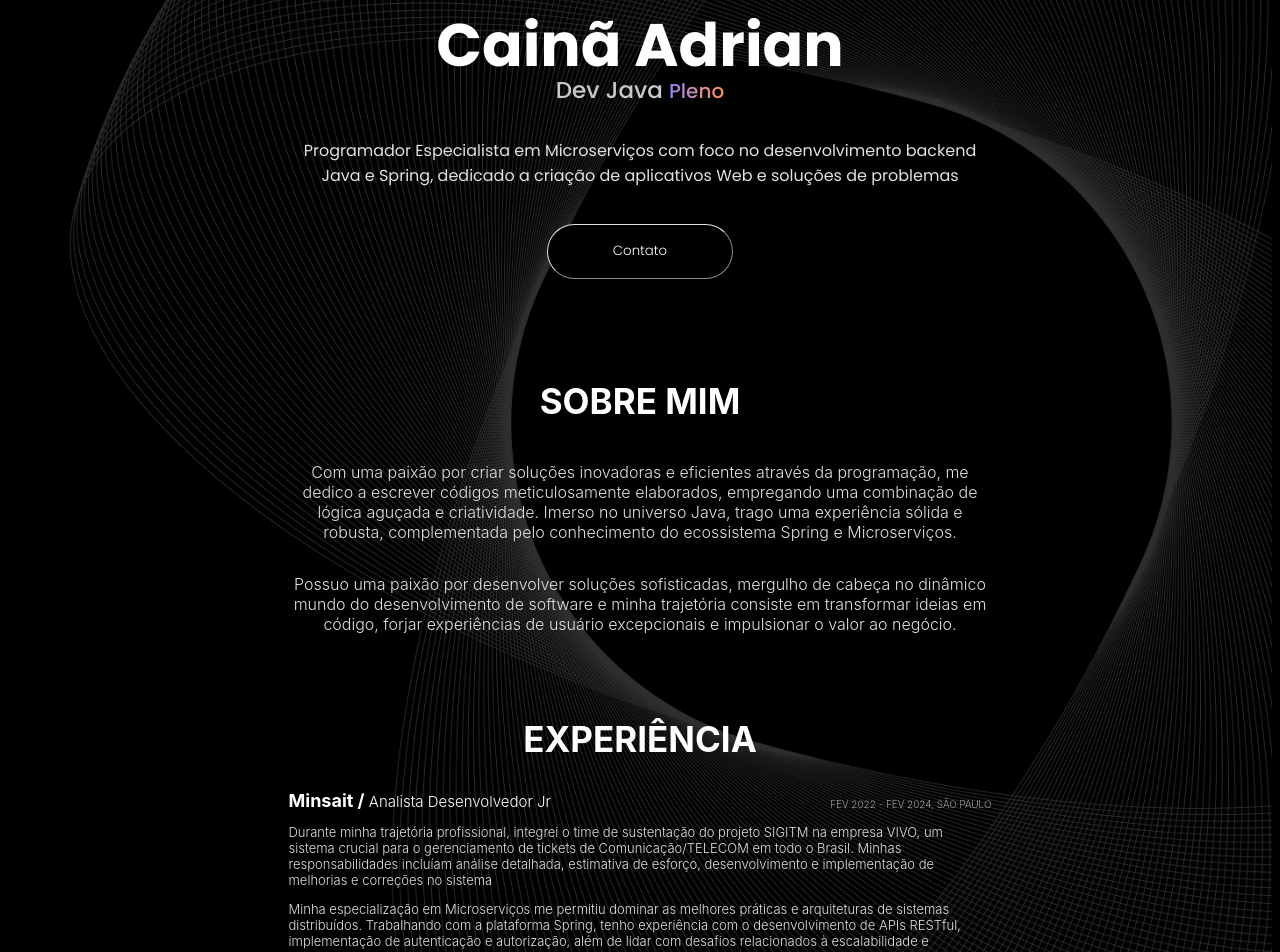
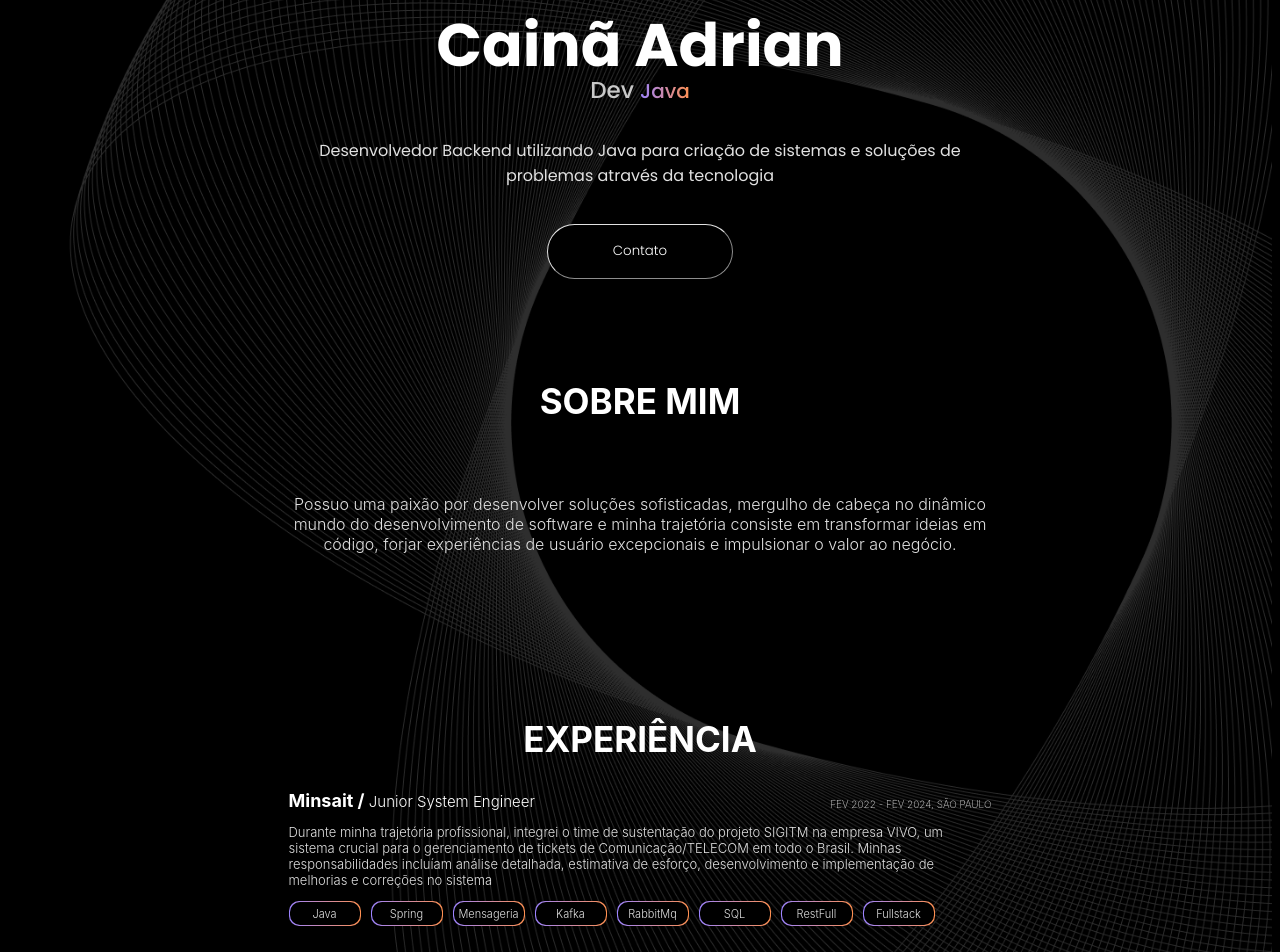
Before and after one commit to adrianmuniz/Portifolio-Dev, an Angular app: page / in a window 1280 px wide. Shown: the part 480-1432 px from the top of the page. Built offline with nearby package versions, Linux system fonts and the light colour scheme.

Commit message:
Sobre Mim update

```diff
--- a/src/app/components/content/content.component.html
+++ b/src/app/components/content/content.component.html
@@ -7,13 +7,13 @@
     <h1>Cainã Adrian</h1>
   </div>
   <div class="role">
-    <p>Dev Java <span class="full">Pleno</span></p>
+    <p>Dev <span class="full">Java</span></p>
   </div>
 
   <div class="presentation">
       <div class="text-presentation">
-        <p id="aboutMe">Programador Especialista em Microserviços com foco no desenvolvimento backend Java e Spring, dedicado a
-          criação de aplicativos Web e soluções de problemas</p>
+        <p id="aboutMe">Desenvolvedor Backend utilizando Java para criação de sistemas e soluções de problemas através
+          da tecnologia</p>
       </div>
       <div><button (click)="onClick()" class="contatoBtn">Contato</button></div>
   </div>
@@ -21,10 +21,7 @@
   <div class="aboutMe">
       <h1 class="aboutTitle">SOBRE MIM</h1>
       <div class="aboutText">
-        <p>Com uma paixão por criar soluções inovadoras e eficientes através da programação, me dedico a
-        escrever códigos meticulosamente elaborados, empregando uma combinação de lógica aguçada e criatividade. Imerso
-        no universo Java, trago uma experiência sólida e robusta, complementada pelo conhecimento do ecossistema Spring
-        e Microserviços.</p>
+        <p></p>
 
         <p>Possuo uma paixão por desenvolver soluções sofisticadas, mergulho de cabeça no dinâmico mundo do
           desenvolvimento de software e minha trajetória consiste em transformar ideias em código, forjar experiências de
@@ -35,7 +32,7 @@
   <div class="experience">
       <h1 class="expTitle">EXPERIÊNCIA</h1>
       <div class="job">
-        <p class="function"><span class="company">Minsait /</span> Analista Desenvolvedor Jr <span class="date">FEV 2022
+        <p class="function"><span class="company">Minsait /</span> Junior System Engineer <span class="date">FEV 2022
             - FEV 2024, SÃO PAULO</span></p>
       </div>
       <div class="description">
@@ -43,10 +40,6 @@
           sistema crucial para o gerenciamento de tickets de Comunicação/TELECOM em todo o Brasil. Minhas
           responsabilidades incluíam análise detalhada, estimativa de esforço, desenvolvimento e implementação de
           melhorias e correções no sistema</p>
-       <p>Minha especialização em Microserviços me permitiu dominar as melhores práticas e arquiteturas de sistemas
-         distribuídos. Trabalhando com a plataforma Spring, tenho experiência com o desenvolvimento de APIs RESTful,
-         implementação de autenticação e autorização, além de lidar com desafios relacionados à escalabilidade e
-         segurança.</p>
       </div>
       <div class="expButtons">
         <div class="skills"><div class="skillAfter">Java</div></div>
```
